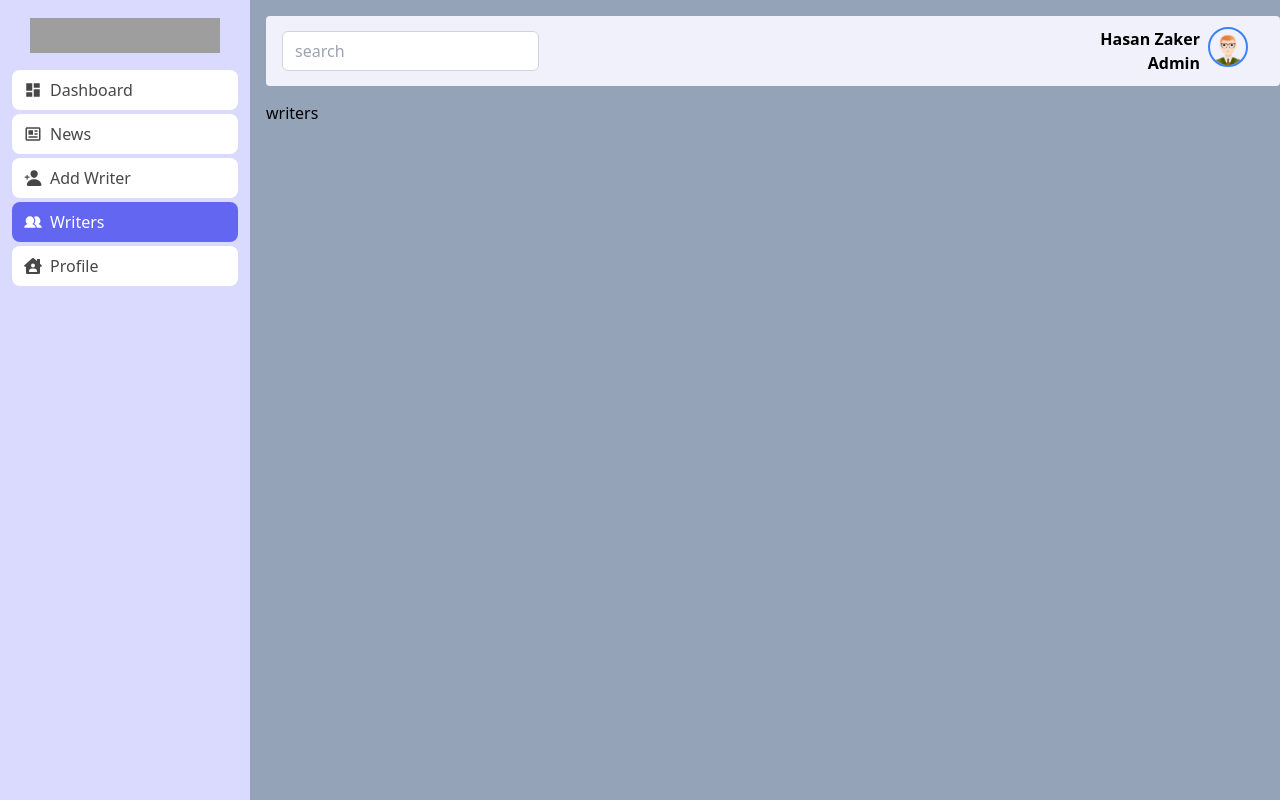
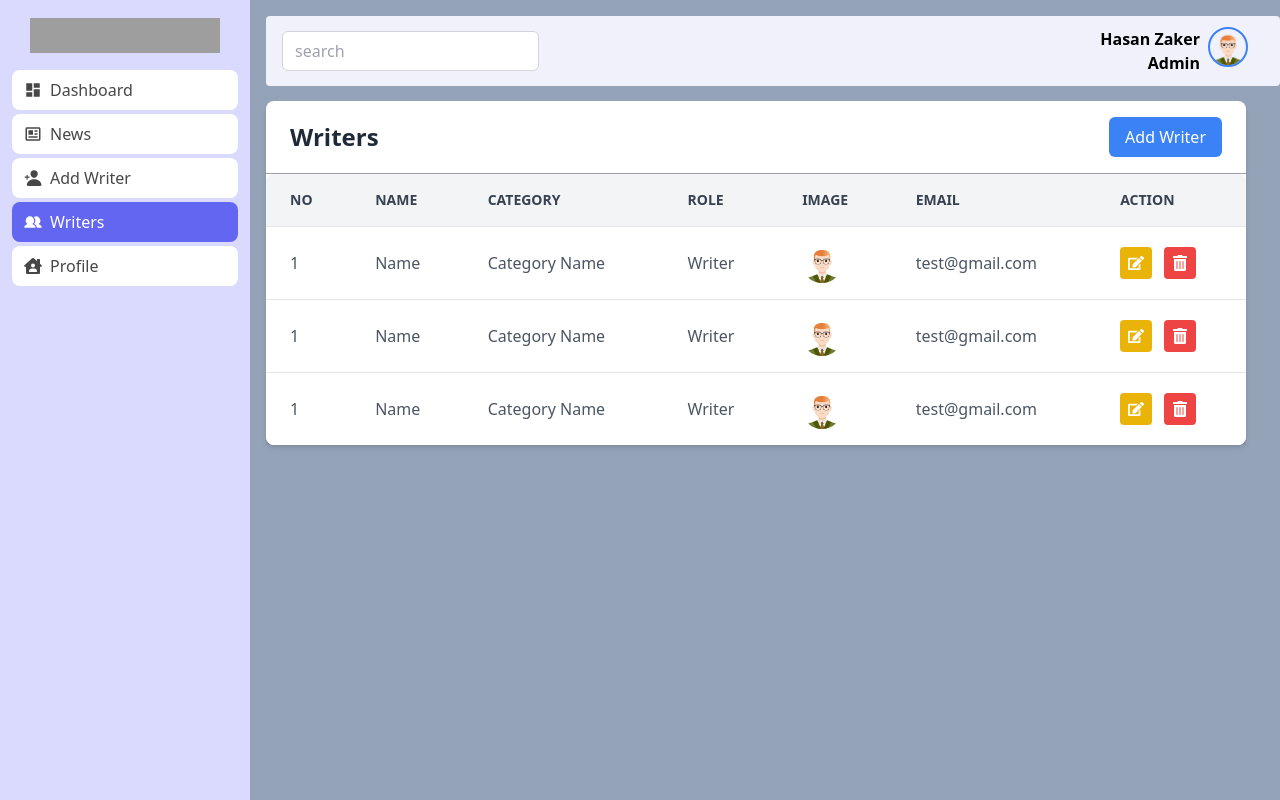
Before and after one commit to HasanBinZaker99/news-portal, a React (Vite) app in the folder client/: page /dashboard/writers in a window 1280 px wide. Built offline with nearby package versions, Linux system fonts and the light colour scheme; grey boxes are pictures that could not be loaded.

Commit message:
Admin writer page design

```diff
--- a/client/src/dashboard/pages/Writers.jsx
+++ b/client/src/dashboard/pages/Writers.jsx
@@ -1,7 +1,76 @@
 import React from "react";
+import { Link } from "react-router-dom";
+import { FaEye } from "react-icons/fa";
+import { FaEdit } from "react-icons/fa";
+import { FaTrashAlt } from "react-icons/fa";
+import profile from "../../assets/profile.png";
 
 const Writers = () => {
-  return <div>writers</div>;
+  return (
+    <div className="bg-white rounded-lg shadow-md">
+      <div className="flex justify-between items-center px-6 py-4 border-b border-gray-400">
+        <h2 className="text-2xl font-semibold text-gray-800">Writers</h2>
+        <Link
+          to="/dashboard/writer/add"
+          className="px-4 py-2 bg-blue-500 text-white rounded-md hover:bg-blue-800 transition duration-300"
+        >
+          Add Writer
+        </Link>
+      </div>
+
+      <div className="overflow-x-auto">
+        <table className="w-full table-auto bg-white shadow-lg rounded-lg overflow-hidden">
+          <thead className="bg-gray-100 text-gray-700 uppercase text-sm">
+            <tr>
+              <th className="py-4 px-6 text-left"> No </th>
+              <th className="py-4 px-6 text-left"> Name </th>
+              <th className="py-4 px-6 text-left"> Category </th>
+              <th className="py-4 px-6 text-left"> Role </th>
+              <th className="py-4 px-6 text-left"> Image </th>
+              <th className="py-4 px-6 text-left"> Email </th>
+              <th className="py-4 px-6 text-left"> Action </th>
+            </tr>
+          </thead>
+          <tbody className="text-gray-600">
+            {[1, 2, 3].map((item, index) => (
+              <tr key={index} className="border-t">
+                <td className="py-4 px-6">1 </td>
+                <td className="py-4 px-6"> Name</td>
+                <td className="py-4 px-6"> Category Name</td>
+                <td className="py-4 px-6"> Writer </td>
+                <td className="py-4 px-6">
+                  <img
+                    className="w-10 h-10 rounded-full object-cover"
+                    src={profile}
+                    alt="news"
+                  />
+                </td>
+
+                <td className="py-4 px-6"> test@gmail.com</td>
+
+                <td className="py-4 px-6">
+                  <div className="flex gap-3 text-gray-500">
+                    <Link
+                      to="#"
+                      className="p-2 bg-yellow-500 rounded text-white hover:bg-yellow-800"
+                    >
+                      <FaEdit />
+                    </Link>
+                    <Link
+                      to="#"
+                      className="p-2 bg-red-500 text-white rounded hover:bg-red-800"
+                    >
+                      <FaTrashAlt />
+                    </Link>
+                  </div>
+                </td>
+              </tr>
+            ))}
+          </tbody>
+        </table>
+      </div>
+    </div>
+  );
 };
 
 export default Writers;
```
